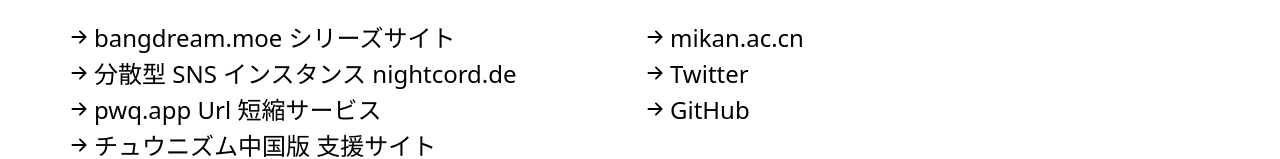
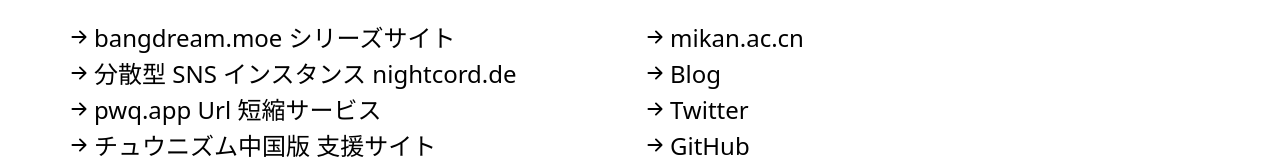
Before and after one commit to mitian233/3kn-jp, a Vue app: page / in a window 1280 px wide. Shown: the part 922-1081 px from the top of the page. Built offline with nearby package versions, Linux system fonts and the light colour scheme.

Commit message:
add gtag.js

```diff
--- a/index.html
+++ b/index.html
@@ -13,6 +13,15 @@
     <meta name="twitter:description" content="3kn.jp メインサイト"/>
     <meta name="twitter:image" content="https://3kn.jp/assets/ogp.png"/>
     <meta name="twitter:url" content="https://3kn.jp"/>
+    <!-- Google tag (gtag.js) -->
+    <script async src="https://www.googletagmanager.com/gtag/js?id=G-3JH0BQ2RSZ"></script>
+    <script>
+        window.dataLayer = window.dataLayer || [];
+        function gtag(){dataLayer.push(arguments);}
+        gtag('js', new Date());
+
+        gtag('config', 'G-3JH0BQ2RSZ');
+    </script>
     <title>3kn.jp</title>
 </head>
 <body>
--- a/src/components/page2.vue
+++ b/src/components/page2.vue
@@ -29,6 +29,10 @@
   {
     "title": "mikan.ac.cn",
     "url": "https://mikan.ac.cn",
+  },
+  {
+    "title": "Blog",
+    "url": "https://log.3kn.jp"
   },
   {
     "title": "Twitter",
```
